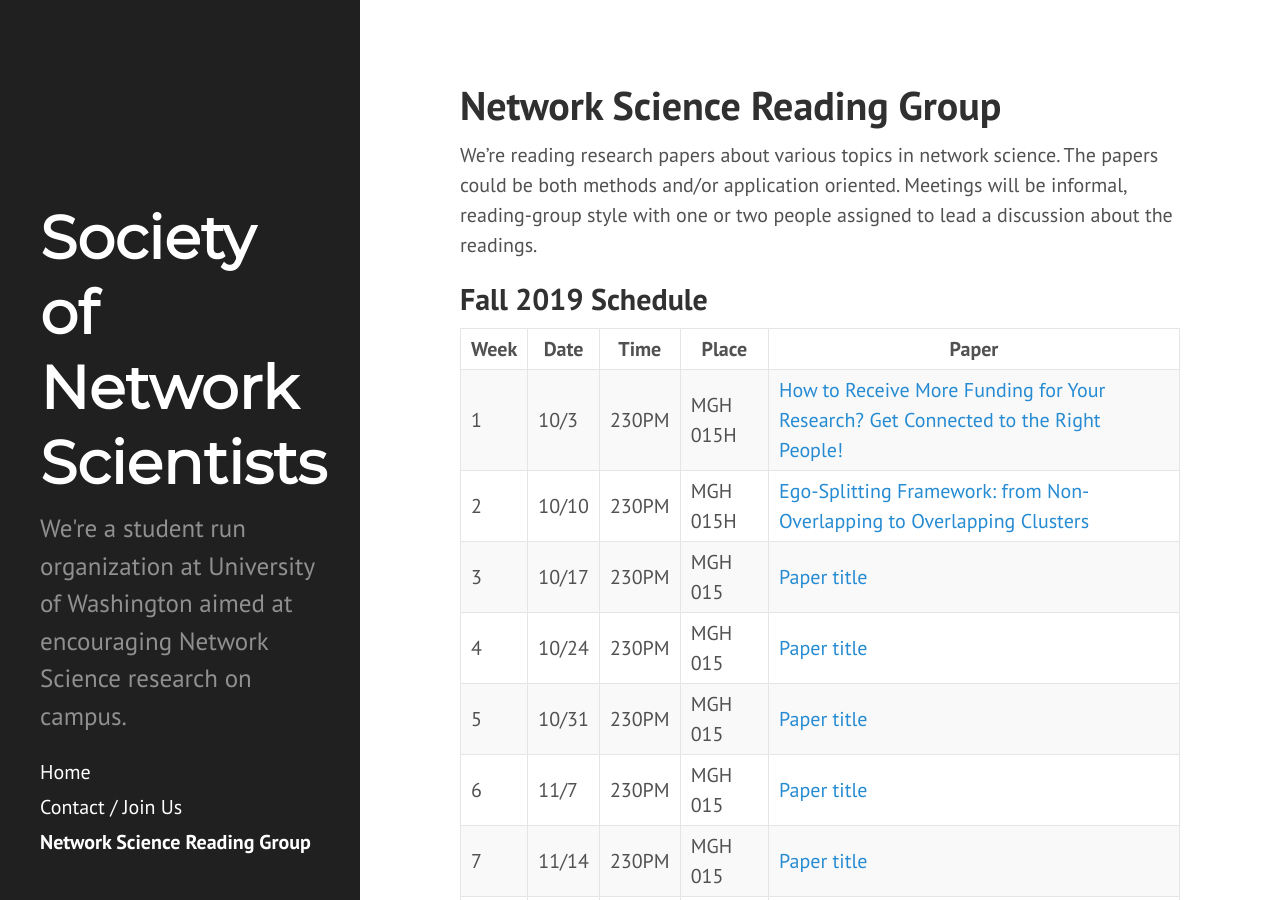
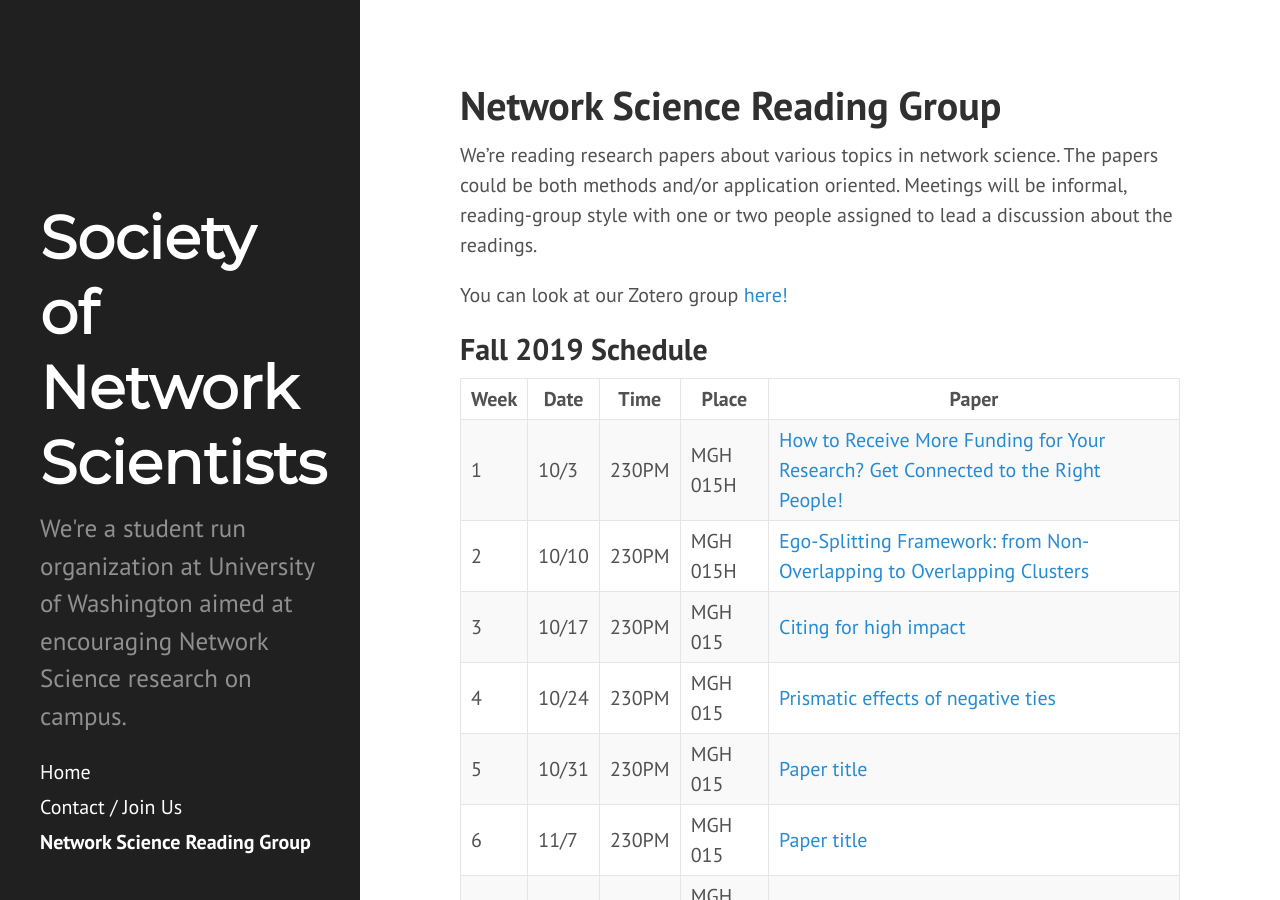
Before and after one commit to societynetworkscienceuw/societynetworkscienceuw.github.io, a Jekyll site: the page built from sns_reading_group.md, in a window 1280 px wide and 900 px high. Built offline with Jekyll 4.4.1, drawn with Linux system fonts in a browser that asks for light colours.

Commit message:
add paper

```diff
--- a/sns_reading_group.md
+++ b/sns_reading_group.md
@@ -6,6 +6,7 @@
 We're reading research papers about various topics in network science. The papers could be both methods and/or application oriented. Meetings will be informal, reading-group style with one
 or two people assigned to lead a discussion about the readings.
 
+You can look at our Zotero group [here!](https://www.zotero.org/groups/sns_reading_group/items)
 
 ## Fall 2019 Schedule
 
@@ -13,8 +14,8 @@
 |------|------|---------|---------|----------------------------------------------------------------------------------------------------------------------------------------------------------------------------------------------------------------------------------------------------------------|
 | 1 | 10/3 | 230PM | MGH 015H | [How to Receive More Funding for Your Research? Get Connected to the Right People!](https://journals.plos.org/plosone/article?id=10.1371/journal.pone.0133061) |
 | 2 | 10/10 | 230PM | MGH 015H | [Ego-Splitting Framework: from Non-Overlapping to Overlapping Clusters](https://dl.acm.org/citation.cfm?id=3098054&picked=formats) |
-| 3 | 10/17 | 230PM | MGH 015 | [Paper title](Link) |
-| 4 | 10/24 | 230PM | MGH 015 | [Paper title](Link)|
+| 3 | 10/17 | 230PM | MGH 015 | [Citing for high impact](https://dl.acm.org/citation.cfm?doid=1816123.1816131) |
+| 4 | 10/24 | 230PM | MGH 015 | [Prismatic effects of negative ties](https://www.sciencedirect.com/science/article/pii/S0378873318300182)|
 | 5 | 10/31 | 230PM | MGH 015 | [Paper title](Link) |
 | 6 | 11/7 | 230PM | MGH 015 | [Paper title](Link) |
 | 7 | 11/14 | 230PM | MGH 015 | [Paper title](Link) |
```
Also changed, not shown: 2 other files.
